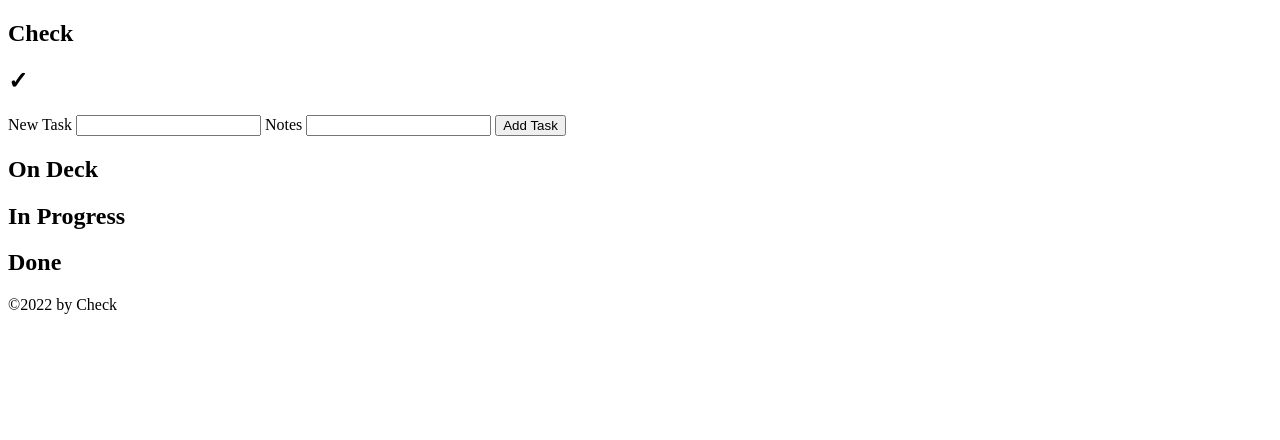
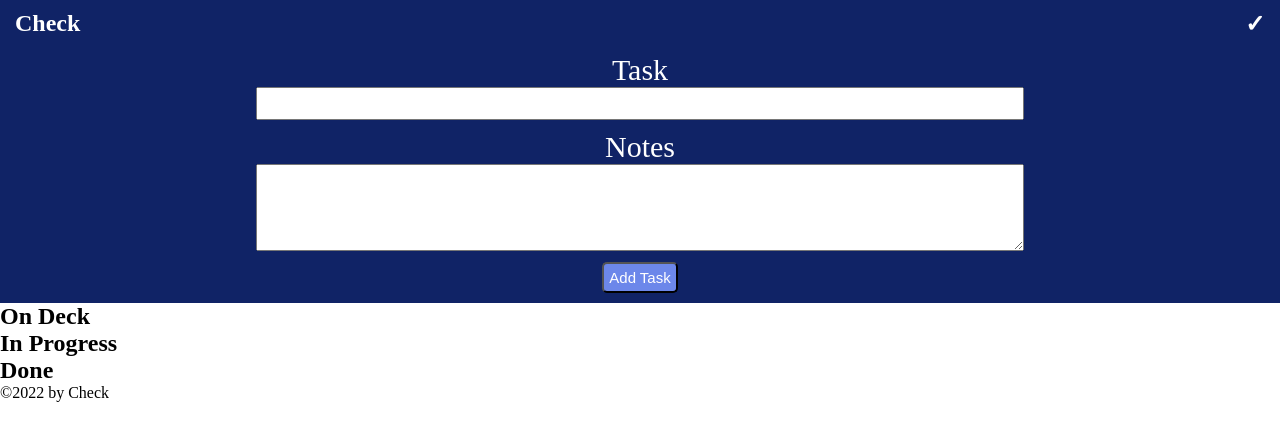
Before and after one commit to jamesIVdeveloper/check, a plain HTML site: page index.html in a window 1280 px wide. Drawn offline with nearby package versions, Linux system fonts and the light colour scheme.

Commit message:
style header and form

```diff
--- a/assets/css/style.css
+++ b/assets/css/style.css
@@ -0,0 +1,54 @@
+* {
+  box-sizing: border-box;
+  margin: 0;
+  padding: 0;
+}
+
+:root {
+  --primary-color: #102366;
+  --secondary-color: #6c87ea;
+  --complimentary-color: #2550e6;
+}
+
+/* header */
+
+header {
+  display: flex;
+  justify-content: space-between;
+  padding: 10px 15px;
+  color: white;
+  background-color: var(--primary-color);
+}
+
+/* task form */
+
+#create-new-task-form {
+  font-size: 30px;
+  color: white;
+  background-color: var(--primary-color);
+  text-align: center;
+  padding: 0 20% 10px 20%;
+}
+
+.form-item {
+  padding: 5px 0;
+  display: flex;
+  flex-direction: column;
+  justify-content: center;
+}
+
+#new-task-input {
+  font-size: 25px;
+}
+
+#notes-input {
+  font-size: 15px;
+}
+
+#add-task-btn {
+  padding: 5px;
+  font-size: 15px;
+  color: white;
+  border-radius: 5px;
+  background-color: var(--secondary-color);
+}
--- a/assets/js/script.js
+++ b/assets/js/script.js
@@ -163,7 +163,8 @@ var editTask = function (taskId) {
   console.log(notes);
 
   document.querySelector("input[name='new-task']").value = taskName;
-  document.querySelector("input[name='notes']").value = notes;
+  document.querySelector("textarea[name='notes']").value = notes;
+  // document.querySelector("input[name='notes']").value = notes;
 
   formEl.setAttribute("data-task-id", taskId);
   formEl.querySelector("#add-task-btn").textContent = "Save Task";
@@ -181,7 +182,7 @@ var completeEditTask = function (taskInput, notesInput, taskId) {
 
   for (var i = 0; i < tasks.length; i++) {
     if (tasks[i].id === parseInt(taskId)) {
-      tasks[i].name = taskInput;
+      tasks[i].task = taskInput;
       tasks[i].notes = notesInput;
     }
   }
--- a/index.html
+++ b/index.html
@@ -14,11 +14,29 @@
     </header>
     <main class="page-content" id="page-content">
       <form id="create-new-task-form">
-        <label for="new-task">New Task</label>
-        <input type="text" name="new-task" class="new-task" required />
-        <label for="notes">Notes</label>
-        <input type="text" name="notes" class="notes" />
-        <button type="submit" class="btn" id="add-task-btn">Add Task</button>
+        <div class="form-item">
+          <label for="new-task">Task</label>
+          <input
+            type="text"
+            name="new-task"
+            class="new-task"
+            id="new-task-input"
+            required
+          />
+        </div>
+        <div class="form-item">
+          <label for="notes">Notes</label>
+          <textarea
+            type="text"
+            rows="5"
+            name="notes"
+            class="notes"
+            id="notes-input"
+          ></textarea>
+        </div>
+        <div class="form-btn">
+          <button type="submit" class="btn" id="add-task-btn">Add Task</button>
+        </div>
       </form>
       <section class="lists">
         <div class="on-deck">
```
